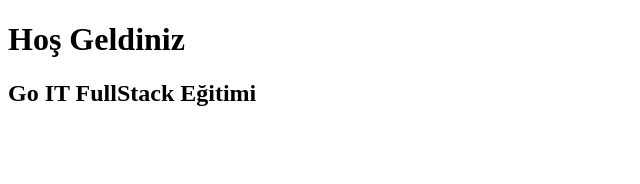
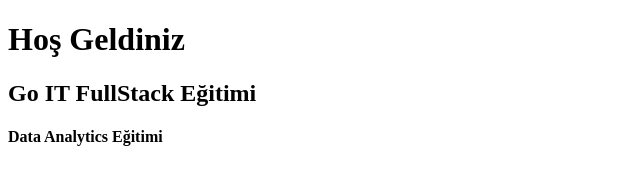
Before and after one commit to nilaytr/project-a, a plain HTML site: page index.html in a window 1280 px wide. Shown: the whole page, without its empty margins (0-640 px from the left). Drawn offline with Linux system fonts and the light colour scheme.

Commit message:
h4 etiketi eklendi

```diff
--- a/index.html
+++ b/index.html
@@ -10,6 +10,7 @@
     <h1>Hoş Geldiniz</h1>
     <h2>Go IT FullStack Eğitimi</h2>
 
+    <h4>Data Analytics Eğitimi</h4>
 
 </body>
 </html>
```
